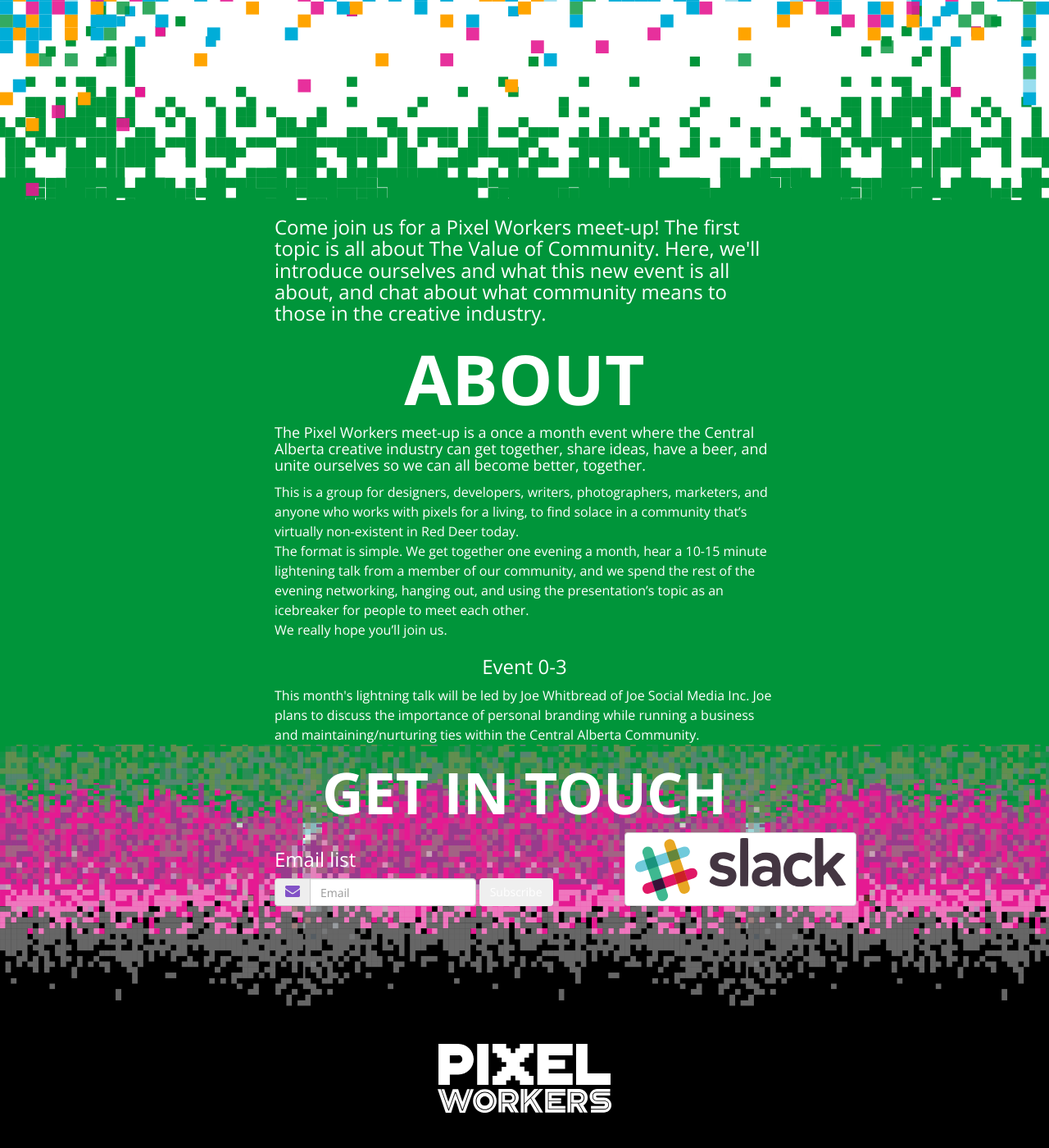
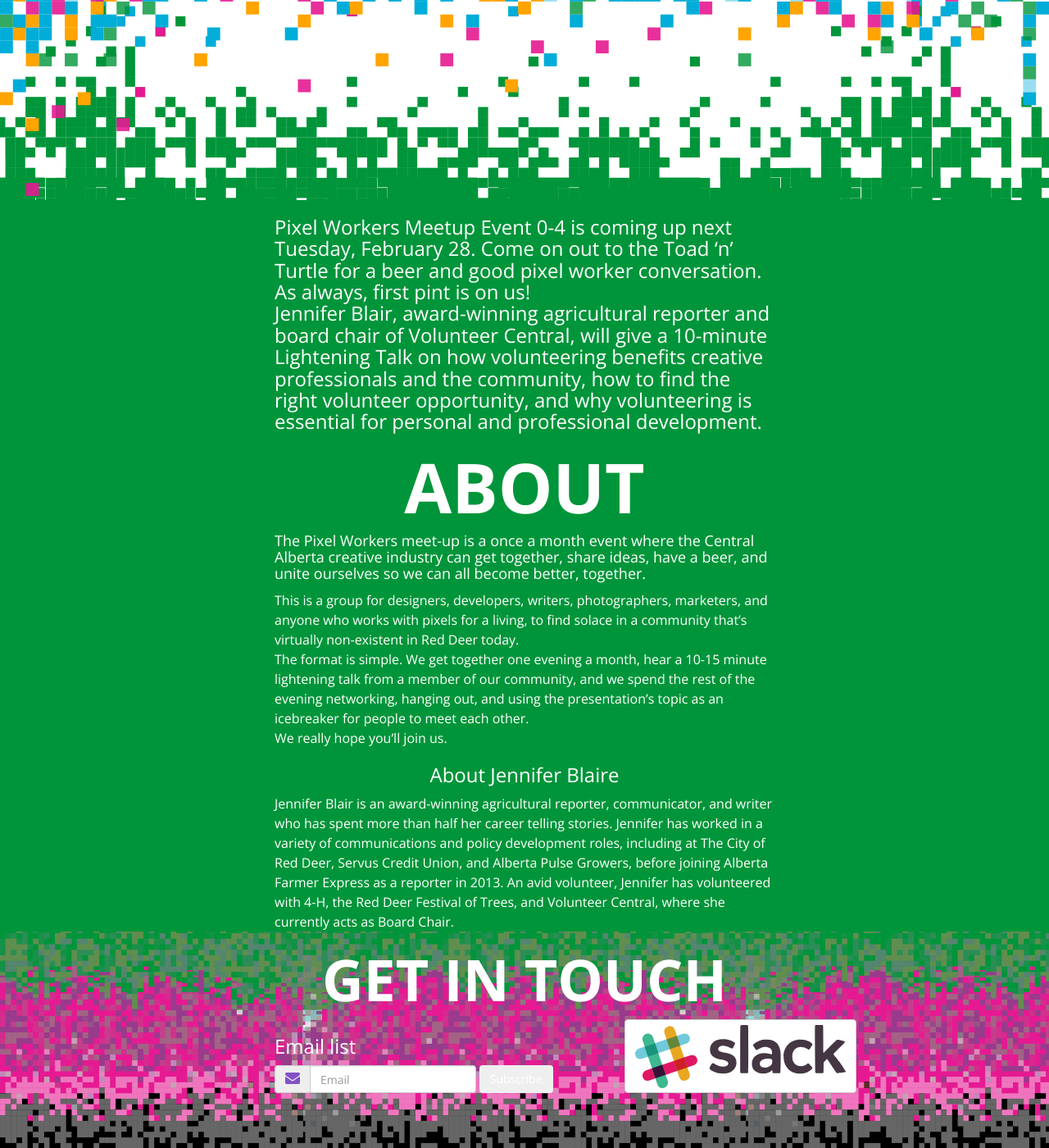
Before and after one commit to pixelworkers/pixelworkers.github.io, a Jekyll site: the page built from index.html, in a window 1280 px wide and 1400 px high, scrolled down 573 px. Shown: the whole window at 82% size. Built offline with Jekyll 4.4.1, drawn with Linux system fonts in a browser that asks for light colours.

Commit message:
add additional event info.

```diff
--- a/_includes/frontPage.html
+++ b/_includes/frontPage.html
@@ -26,7 +26,9 @@
   <div class="row">
     <div class="col-xs-12 col-sm-offset-1 col-sm-10 col-md-offset-2 col-md-8 col-lg-offset-3 col-lg-6">
       <h3 id="postpone">
-        Come join us for a Pixel Workers meet-up! The first topic is all about The Value of Community. Here, we'll introduce ourselves and what this new event is all about, and chat about what community means to those in the creative industry.
+		Pixel Workers Meetup Event 0-4 is coming up next Tuesday, February 28. Come on out to the Toad ‘n’ Turtle for a beer and good pixel worker conversation. As always, first pint is on us!
+		<br>
+		Jennifer Blair, award-winning agricultural reporter and board chair of Volunteer Central, will give a 10-minute Lightening Talk on how volunteering benefits creative professionals and the community, how to find the right volunteer opportunity, and why volunteering is essential for personal and professional development.
       </h3>
       <h2 class="text-center">ABOUT</h2>
       <h4>
@@ -36,8 +38,8 @@
       <p>This is a group for designers, developers, writers, photographers, marketers, and anyone who works with pixels for a living, to find solace in a community that’s virtually non-existent in Red Deer today.</p>
       <p>The format is simple. We get together one evening a month, hear a 10-15 minute lightening talk from a member of our community, and we spend the rest of the evening networking, hanging out, and using the presentation’s topic as an icebreaker for people to meet each other.</p>
       <p>We really hope you’ll join us.</p>
-      <h3 class="text-center">Event 0-3</h3>
-      <p>This month's lightning talk will be led by Joe Whitbread of Joe Social Media Inc. Joe plans to discuss the importance of personal branding while running a business and maintaining/nurturing ties within the Central Alberta Community. </p>
+      <h3 class="text-center">About Jennifer Blaire</h3>
+      <p>Jennifer Blair is an award-winning agricultural reporter, communicator, and writer who has spent more than half her career telling stories. Jennifer has worked in a variety of communications and policy development roles, including at The City of Red Deer, Servus Credit Union, and Alberta Pulse Growers, before joining Alberta Farmer Express as a reporter in 2013. An avid volunteer, Jennifer has volunteered with 4-H, the Red Deer Festival of Trees, and Volunteer Central, where she currently acts as Board Chair. </p>
     </div>
   </div>
 </div>
```
